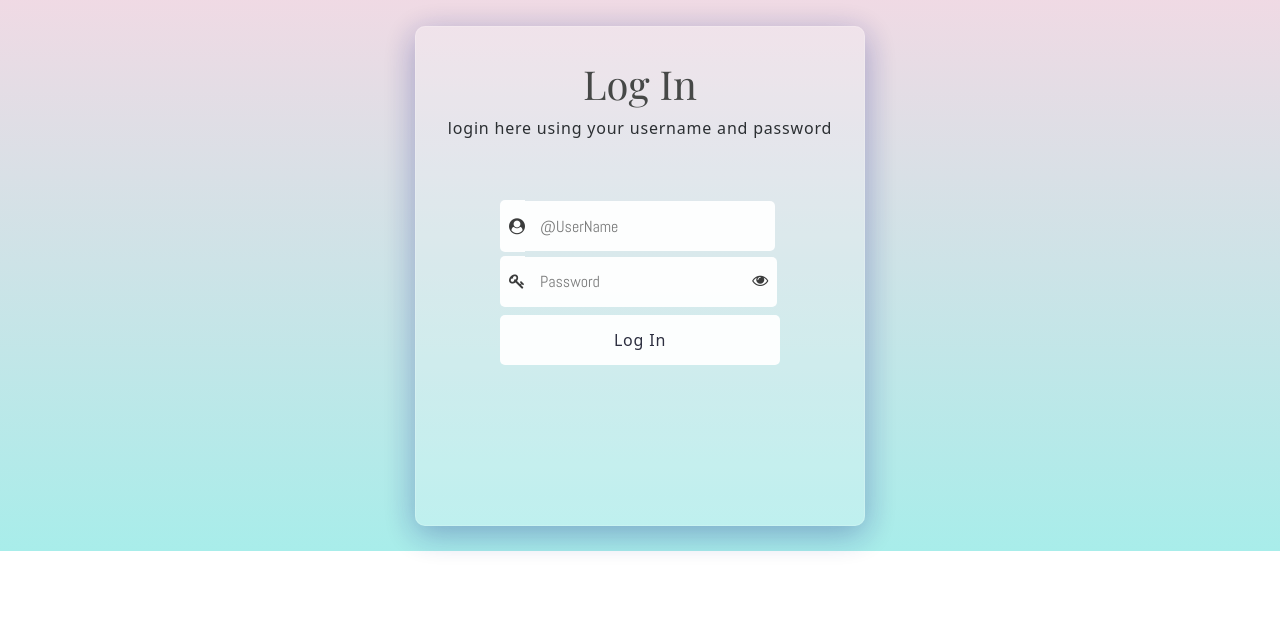
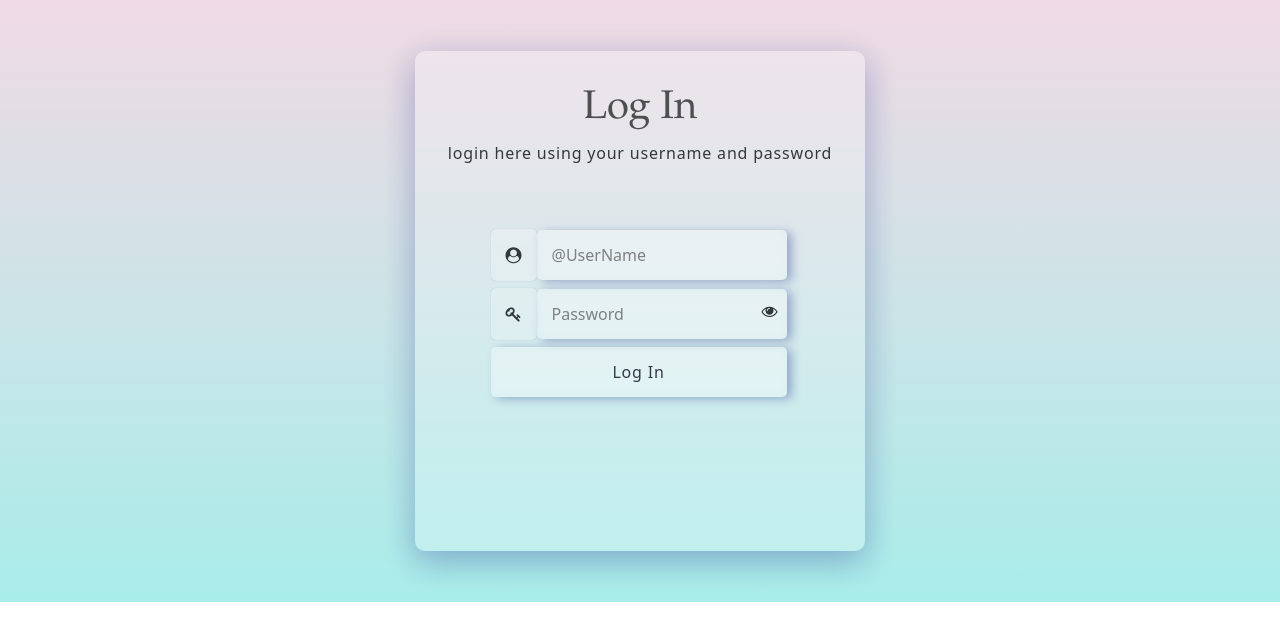
Before and after one commit to KanithiSubramanyam/personal-notepad, a React (Create React App) app: page / in a window 1280 px wide. Shown: the top 640 px of the page. Built offline with nearby package versions, Linux system fonts and the light colour scheme; a web font is replaced by a local one.

Commit message:
Css desgin part completed

```diff
--- a/src/App.css
+++ b/src/App.css
@@ -7,53 +7,29 @@
 }
 
 body {
-   /* background-image: linear-gradient(-225deg, #E3FDF5 0%, #FFE6FA 100%); */
   background-image: linear-gradient(to top, #a8edea 0%, #fed6e3 120%);
   background-repeat: no-repeat;
-  min-height : 100%;
-  min-width : 100%;
-  background-size:cover ;
+  background-size: cover;
   overflow-y: hidden;
   overflow-x: hidden;
   font-family: 'Book Antiqua';
-  opacity: .95;
+  opacity: .9;
 }
 
 .form {
   width: 450px;
   min-height: 500px;
   height: auto;
-    border-radius: 5px;
-    margin: 2% auto;
-    box-shadow: 0 9px 50px hsla(20, 67%, 75%, 0.31);
+  margin: 4% auto;
   padding: 2%;
-    background-image: linear-gradient(to top, #a8edea 0%, #fed6e3 120%);
-    background: rgba( 255, 255, 255, 0.25 );
-    box-shadow: 0 8px 32px 0 rgba( 31, 38, 135, 0.37 );
-    backdrop-filter: blur( 4px );
-    -webkit-backdrop-filter: blur( 4px );
+  background: rgba(255, 255, 255, 0.25);
+  box-shadow: 0 10px 32px 0 rgba(31, 38, 135, 0.37);
+  backdrop-filter: blur(10px);
+  -webkit-backdrop-filter: blur(4px);
   border-radius: 10px;
-    border: 1px solid rgba( 255, 255, 255, 0.18 );
 }
-@media screen and (max-width: 530px) {
-  .form{
-    margin-top: 40px;
-    min-height: 400px;
-    width: 300px;
-  }
-  body {
-    background-image: url('./images/download (1).jpg');
-    background-size: cover;
-    min-height : 100%;
-    min-width : 100%;
-    background-size:100% ;
-    background-repeat:no-repeat;
-    overflow-y: hidden;
-    overflow-x: hidden;
- }
-}
+
 .form .con {
-    display: -webkit-flex;
   display: flex;
   -webkit-justify-content: space-around;
   justify-content: space-around;
@@ -66,146 +42,180 @@ header {
   margin: 2% auto 10% auto;
   text-align: center;
 }
+
 header h2 {
   font-size: 250%;
-    font-family: 'Playfair Display', serif;
+  font-family: 'Book Antiqua';
+  font-weight: 500;
   color: #3e403f;
 }
-header p {letter-spacing: 0.05em;}
+
+header p {
+  letter-spacing: 0.05em;
+}
+
 .input-item {
-    background: #fff;
-    color: #333;
-    padding: 14.5px 0px 15px 9px;
-    border-radius: 5px 0px 0px 5px;
+  padding: 15px;
+  font-size: 16px;
+  border-radius: 5px;
+  background: rgba(255, 255, 255, 0.25);
+  box-shadow: 0px 0px 1px 0px rgba(31, 38, 135, 0.37);
+  backdrop-filter: blur(5.5px);
+  -webkit-backdrop-filter: blur(4.5px);
 }
 
 #eye {
-    background: #fff;
-    color: #333;
-
-    margin: 5.9px 0 0 0;
-    margin-left: -20px;
+  margin: 6px 0 0 0;
+  margin-left: -22px;
   padding: 15px 9px 19px 0px;
-    border-radius: 0px 5px 5px 0px;
-
+  border-radius: 500px;
   float: right;
   position: relative;
   right: 1%;
-    top: -.2%;
+  top: 1%;
   z-index: 5;
+  cursor: pointer;
 
-    cursor: pointer;
 }
 
-input[class="form-input"]{
-    width: 240px;
+input[class="form-input"] {
+  width: 250px;
   height: 50px;
-
-    margin-top: 2%;
+  margin-top: 3%;
   padding: 15px;
-
   font-size: 16px;
-    font-family: 'Abel', sans-serif;
-    color: #5E6472;
-
   outline: none;
   border: none;
+  border-radius: 5px;
+  background: rgba(255, 255, 255, 0.25);
+  box-shadow: 5px 2px 10px 0 rgba(31, 38, 135, 0.37);
+  backdrop-filter: blur(5.5px);
+  -webkit-backdrop-filter: blur(4.5px);
+}
 
-    border-radius: 0px 5px 5px 0px;
-    transition: 0.3s linear;
-
-}
-input[id="txt-input"] {width: 250px;}
-input:focus {
-    transform: translateX(-2px);
-    border-radius: 5px;
+input[id="txt-input"] {
+  width: 250px;
 }
 
 #button {
   display: inline-block;
   color: #252537;
-
-    width: 280px;
+  width: 296px;
   height: 50px;
-
   padding: 0 20px;
-    background: #fff;
-    border-radius: 5px;
-
   outline: none;
   border: none;
-
   cursor: pointer;
   text-align: center;
   transition: all 0.2s linear;
-    margin-top: 10px;
   margin: 7% auto;
   letter-spacing: 0.05em;
+  border-radius: 5px;
+  background: rgba(255, 255, 255, 0.25);
+  box-shadow: 5px 2px 10px 0 rgba(31, 38, 135, 0.37);
+  backdrop-filter: blur(4.5px);
+  -webkit-backdrop-filter: blur(4.5px);
 }
 
 button:hover {
   transform: translatey(3px);
   box-shadow: none;
+  animation: ani9 0.4s ease-in-out infinite alternate;
 }
 
-button:hover {
-    animation: ani9 0.4s ease-in-out infinite alternate;
-}
 @keyframes ani9 {
   0% {
     transform: translateY(3px);
   }
+
   100% {
     transform: translateY(5px);
   }
 }
 
 
-
-.login {
-  background-image: url('./images/image5.jpg');
+@media screen and (max-width: 530px) {
+  .form {
+    margin-top: 40px;
+    min-height: 400px;
+    width: 300px;
   }
 
+  body {
+    background-image: url('./images/download (1).jpg');
+    background-size: cover;
+    min-height: 100%;
+    min-width: 100%;
+    background-size: 100%;
+    background-repeat: no-repeat;
+    overflow-y: hidden;
+    overflow-x: hidden;
+  }
+}
 
-
-
-
-
-
-
-
-
-
-
-
-
-
-
-
-
-
-
-
-
-
-
-
+.intialPage {
+  min-height: 650px;
+}
 
 .sidebar {
   width: 240px;
-    min-height: 1024px;
-    box-shadow: 0 4px 8px rgba(0, 0, 0, 0.1);
+  min-height: 650px;
+  box-shadow: 0 4px 8px 2px rgba(0, 0, 0, 0.1);
   position: absolute;
 }
 
 .task-board {
   display: grid;
   grid-template-columns: repeat(auto-fill, minmax(240px, 1fr));
-    gap: 24px;
+  gap: 29px;
   min-height: 292px;
+
 }
 
-  .heading{
+.notesList {
+  width: 220px;
+  word-wrap: break-word;
+  overflow-wrap: break-word;
+  max-height: 400px;
+  overflow: hidden;
+}
+
+.notesList:hover {
+  overflow: auto;
+}
+
+
+.notesList p {
+  padding: 5px;
+  max-width: 100%;
+  cursor: pointer;
+  width: 220px;
+  border-radius: 8px;
+  line-height: 20px;
+  height: auto;
+}
+
+.notesList p:hover {
+  padding: 5px;
+  background-image: linear-gradient(to top, #a8edea 0%, #fed6e3 120%);
+  box-shadow: 0 4px 8px 0 rgba(23, 23, 24, 0.37);
+  backdrop-filter: blur(7.5px);
+  -webkit-backdrop-filter: blur(7.5px);
+  border-radius: 5px;
+  font-weight: bold;
+}
+
+.notesList p.active {
+  padding: 5px;
+  background-image: linear-gradient(to top, #a8edea 10%, #fed6e3 120%);
+  box-shadow: 0 4px 8px 0 rgba(10, 10, 10, 0.37);
+  backdrop-filter: blur(7.5px);
+  -webkit-backdrop-filter: blur(7.5px);
+  border-radius: 5px;
+  font-weight: bold;
+}
+
+.heading {
   display: flex;
   justify-content: center;
   align-items: baseline;
@@ -218,14 +228,8 @@ button:hover {
   line-height: 28px;
 }
 
-  .applogo {
-    width: 16px;
-    height: 15.4;
-    top: 2.3px;
-    left:2px;
-  }
 
-  .task-container{
+.task-container {
   gap: 10px;
   padding: 0px 10px 0px 10px;
   min-height: 152px;
@@ -233,64 +237,33 @@ button:hover {
 }
 
 
-
-  .projectList p{
+.notesBtn {
+  height: 35px;
+  border-top: 1px solid rgba(235, 238, 252, 1);
   padding: 10px 24px 10px 24px;
-    width: 220px;
-    border-radius: 8px;
-    line-height: 24px;
-    font-size: 16px;
-    font-weight: 400;
-    height: 44px;
+  margin: 20px;
   gap: 10px;
   display: flex;
 }
 
-  .projectList p:hover{
-    background-color: rgba(235, 238, 252, 1);
-  }
-
-  .projectList p.active {
-    background-color:rgba(235, 238, 252, 1);
-  }
-
-  .projectBtn {
-    height: 32px;
-    border-top: 1px solid rgba(235, 238, 252, 1);
+.notesBtn p {
+  height: 35px;
   padding: 10px 24px 10px 24px;
-    gap: 10px;
-    display: flex;
-  }
-  .projectBtn p{
-    height: 20px;
-    font-size: 12px;
-    line-height: 20px;
+  font-size: 16px;
   font-weight: 450;
   color: rgba(54, 89, 226, 1);
   cursor: pointer;
+  background-image: linear-gradient(to top, #a8edea 10%, #fed6e3 120%);
+  box-shadow: 0 4px 8px 0 rgba(10, 10, 10, 0.37);
+  backdrop-filter: blur(7.5px);
+  -webkit-backdrop-filter: blur(7.5px);
+  border-radius: 5px;
 }
 
-  .projectBtn p:hover{
-    font-size: 12.5px;
-  }
-  .content{
-    margin-Left:  180px;
+.notesBtn p:hover {
+  font-size: 16.5px;
 }
 
-  .projectName {
-    height: 60px;
-    display: flex;
-    justify-content: left;
-    border-bottom: 1px solid rgba(235, 238, 252, 1);
-    padding: 16px 24px 16px 24px;
-    gap: 10px;
-    font-size: 21px;
-    font-weight: bold;
+.content {
+  margin-Left: 180px;
 }
-
-  .projectName p{
-    height: 28px;
-    font-weight: 600;
-    size: 18px;
-    line-height: 28px;
-  }
--- a/src/components/Login.js
+++ b/src/components/Login.js
@@ -1,11 +1,11 @@
-import React, { useState } from 'react';
-import {useNavigate } from 'react-router-dom';
-import { ToastContainer ,toast } from 'react-toastify';
-import '../App.css';
+import React, { useState } from "react";
+import { useNavigate } from "react-router-dom";
+import { ToastContainer, toast } from "react-toastify";
+import "../App.css";
 const Login = () => {
   const [passwordShown, setPasswordShown] = useState(false);
-  const [password, setPassword] = useState('');
-  const [username, setUsername] = useState('');
+  const [password, setPassword] = useState("");
+  const [username, setUsername] = useState("");
   const navigate = useNavigate();
 
   const togglePasswordVisibility = () => {
@@ -14,18 +14,23 @@ const Login = () => {
 
   const handleFormSubmit = (e) => {
     e.preventDefault();
-    if (username === 'sravani' && password === 'subbu') {
-      navigate('/dashboard');
+    if (username === "sravani" && password === "sravani@2304") {
+      navigate("/dashboard");
     } else {
-      toast.error('Login failed. Please check your username and password.');
-    }  };
+      toast.error("Login failed. Please check your username and password.");
+    }
+  };
 
   return (
     <>
-    <div className= 'Login'>
-          <ToastContainer position="bottom-right" autoClose={2000} hideProgressBar={false} />
-      <div className="overlay" >
-        <form className = 'form' onSubmit={handleFormSubmit}>
+      <div className="Login">
+        <ToastContainer
+          position="bottom-right"
+          autoClose={2000}
+          hideProgressBar={false}
+        />
+        <div className="overlay">
+          <form className="form" onSubmit={handleFormSubmit}>
             <div className="con">
               <header className="head-form">
                 <h2>Log In</h2>
@@ -44,7 +49,6 @@ const Login = () => {
                   required
                   value={username}
                   onChange={(e) => setUsername(e.target.value)}
-
                 />
                 <br />
                 <span className="input-item">
@@ -52,7 +56,7 @@ const Login = () => {
                 </span>
                 <input
                   className="form-input"
-                type={passwordShown ? 'text' : 'password'}
+                  type={passwordShown ? "text" : "password"}
                   placeholder="Password"
                   value={password}
                   onChange={(e) => setPassword(e.target.value)}
@@ -60,10 +64,15 @@ const Login = () => {
                   required
                 />
                 <span onClick={togglePasswordVisibility}>
-              <i className="fa fa-eye" aria-hidden="true"  type="button" id="eye"></i>
+                  <i
+                    className="fa fa-eye"
+                    aria-hidden="true"
+                    type="button"
+                    id="eye"
+                  ></i>
                 </span>
                 <br></br>
-              <button className="log-in mt-2" type="submit" id='button'>
+                <button className="log-in mt-2" type="submit" id="button">
                   Log In
                 </button>
               </div>
--- a/src/components/Notepad.css
+++ b/src/components/Notepad.css
@@ -1,31 +1,36 @@
-.notepad-container{
+.data-content {
+  display: flex;
+  flex-wrap: nowrap;
+  flex-direction: row;
+  border: none;
+}
+
+.notepad-container {
   width: 800px;
   min-height: 500px;
   margin-top: 20px;
 }
-.tododata{
+
+.tododata {
   margin-left: 100px;
 }
-  .title{
-    background-color: aqua;
+
+.title {
+  background-image: linear-gradient(to top, #a8edea 10%, #fed6e3 120%);
   font-size: 25px;
   box-shadow: 6px 6px 8px rgba(21, 21, 21, 0.2);
   text-align: center;
   font-family: 'Book Antiqua';
   font-weight: 600;
 }
-  .notes-data{
+
+.notes-data {
   border: none;
   margin-top: 20px;
 }
-  .data-content{
-    display: flex;
-    flex-wrap: nowrap;
-    flex-direction: row;
-    border: none;
-  }
 
-  .info{
+
+.info {
   background-image: linear-gradient(to top, #a8edea 0%, #fed6e3 100%);
   width: 220px;
   margin-left: 40px;
@@ -35,10 +40,11 @@
   padding: 2%;
   height: 300px;
 }
+
 .quill.data .ql-editor {
-    min-height: 400px;
+  min-height: 450px;
   background-image: linear-gradient(to top, #a8edea 0%, #fed6e3 100%);
   background-size: cover;
-    max-height: 400px; /* Set a maximum height */
-    overflow-y: auto; /* Enable vertical scrolling */
+  max-height: 450px;
+  overflow-y: auto;
 }
```
Also changed, not shown: src/components/Dashboard.js (+36 -25 lines), src/components/Notes.js (+66 -47 lines). Lines whose indentation alone changed are shown as unchanged.
